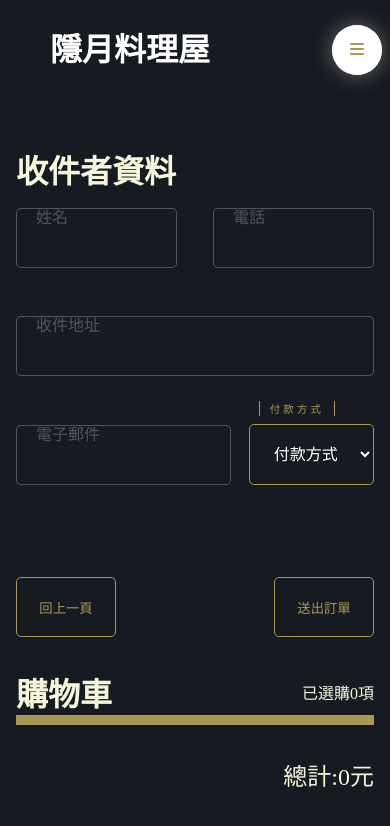
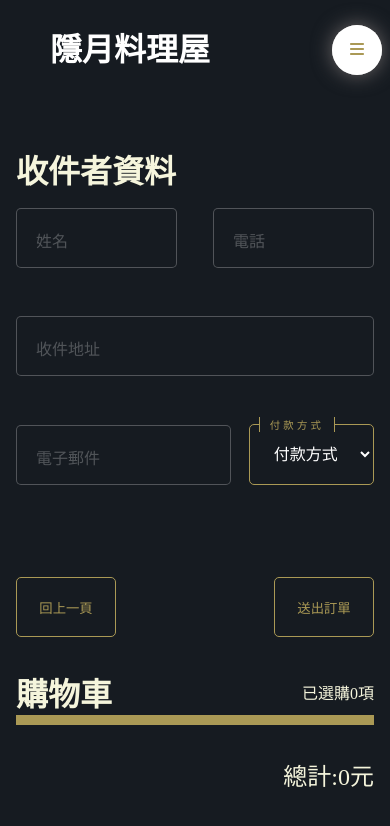
Before and after one commit to he790803/vue3-noodle-shop-website, a Vue app: page /#/shopping-car in a window 390 px wide. Shown: the top 826 px of the page. Built offline with nearby package versions, Linux system fonts and the light colour scheme; a web font is replaced by a local one.

Commit message:
bug fixed

```diff
--- a/src/views/ShoppingCar.vue
+++ b/src/views/ShoppingCar.vue
@@ -499,7 +499,7 @@ input:-internal-autofill-selected {
     width: 100%;
   }
   .inputBox label {
-    top: -1.5em;
+    top: 0em;
   }
 }
 </style>
```
Also changed, not shown: 24 other files (tests, documents, lock files or other folders).
